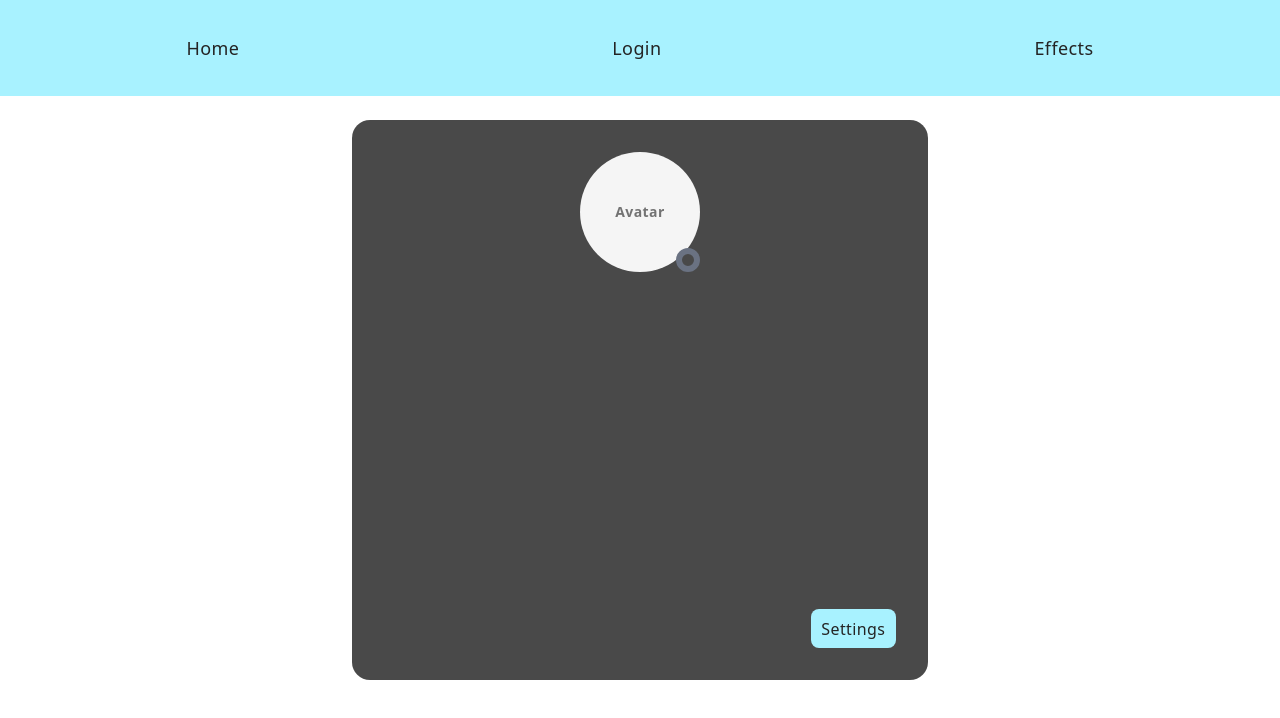
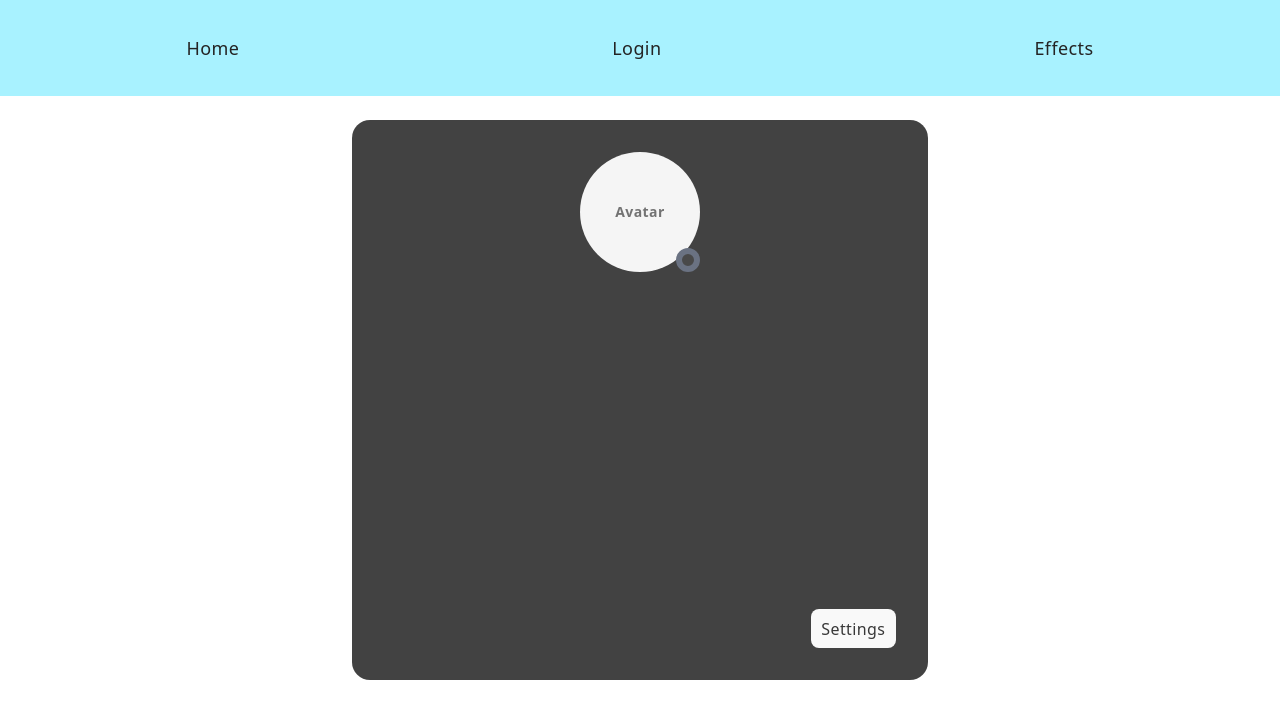
Before and after one commit to Saloni581/MiniNitro, a React (Vite) app in the folder client/: page /profile in a window 1280 px wide. Shown: the top 718 px of the page. Built offline with nearby package versions, Linux system fonts and the light colour scheme; no server answers.

Commit message:
feat(theme): apply primary and accent colors to user profile.

```diff
--- a/client/src/components/ProfileFrame.tsx
+++ b/client/src/components/ProfileFrame.tsx
@@ -3,10 +3,18 @@ import ProfileCard from "@/components/ProfileCard.tsx";
 import type { ProfileFrameProps } from "../../types/types.ts";
 
 const ProfileFrame = ({ user, children }: ProfileFrameProps) => {
+    const colorPrimary = user?.visuals.theme.colors.primary;
+    const colorAccent = user?.visuals.theme.colors.accent;
 
     return (
         <div className="profile-card-container">
-            <div className="relative user-profile">
+            <div className="relative user-profile"
+                 style={{
+                     "--color-primary": colorPrimary,
+                     "--color-accent": colorAccent,
+                     background: "color-mix(in srgb, var(--color-primary) 15%, var(--color-brand-black)",
+                 } as React.CSSProperties}
+            >
                 {/* glow layer */}
                 <div className={
                     cn("absolute z-0 inset-0 pointer-events-none",
@@ -18,7 +26,9 @@ const ProfileFrame = ({ user, children }: ProfileFrameProps) => {
                     )}
                 ></div>
                 {/* content layer */}
-                <div className="profile-card absolute inset-0 z-20">
+                <div className="profile-card absolute inset-0 z-20"
+                     style ={{ color: "color-mix(in srgb, var(--color-accent) 20%, var(--color-brand-white)" }}
+                >
                     <ProfileCard user={user} />
                     { children }
                 </div>
--- a/client/src/components/UserProfile.tsx
+++ b/client/src/components/UserProfile.tsx
@@ -35,7 +35,12 @@ const UserProfile = ({ user, setUser }: ProfileProps) => {
         <ProfileFrame user={user}>
             <div className="user-settings">
                 <Dialog>
-                    <DialogTrigger>
+                    <DialogTrigger
+                        style={{
+                            color: "color-mix(in srgb, var(--color-primary) 35%, var(--color-brand-black)",
+                            background: "color-mix(in srgb, var(--color-accent) 15%, var(--color-brand-white)"
+                        }}
+                    >
                         Settings
                     </DialogTrigger>
                     <DialogContent>
@@ -49,7 +54,9 @@ const UserProfile = ({ user, setUser }: ProfileProps) => {
                                 <div>
                                     <button onClick={handleRemoveAvatarEffect}>Remove avatar effect</button>
                                 </div>
-                                <ThemePicker setUser={setUser} />
+                                <div>
+                                    <ThemePicker setUser={setUser} />
+                                </div>
                                 <SignOut setUser={setUser}/>
                             </DialogDescription>
                         </DialogHeader>
```
